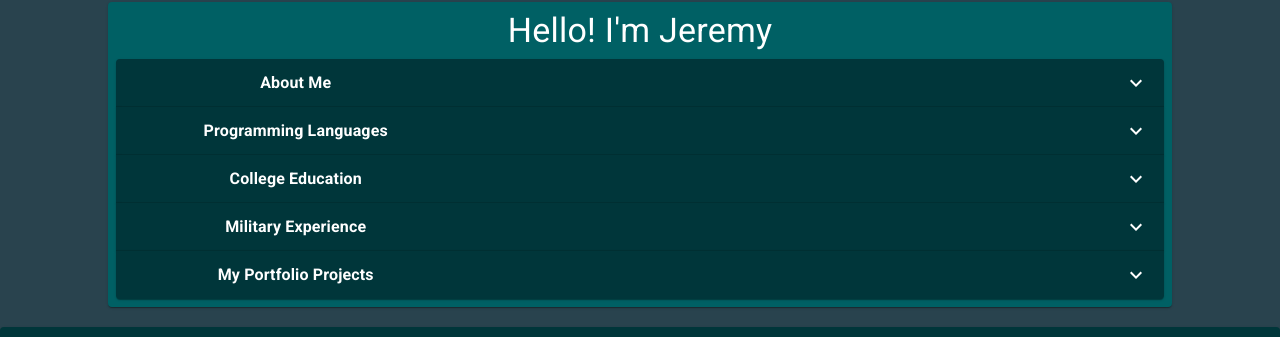
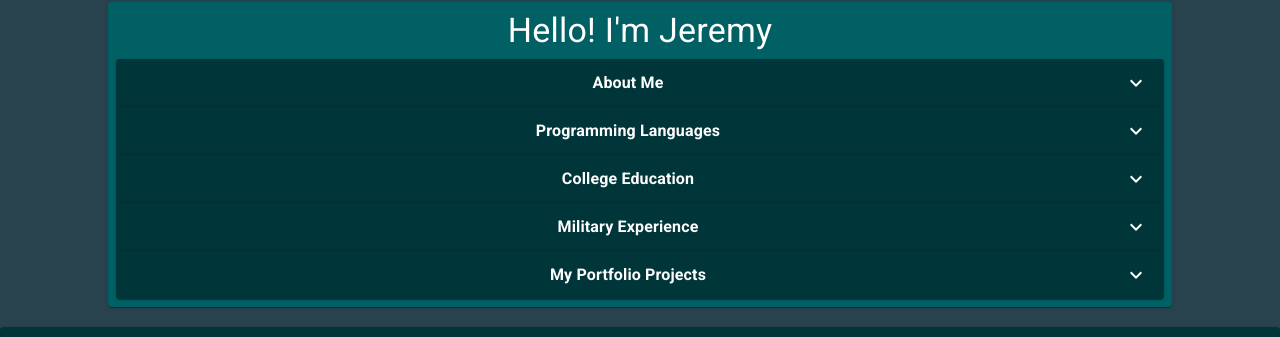
Before and after one commit to JeremyDuncan/React-Portfolio-Site, a React (Create React App) app: page / in a window 1280 px wide. Shown: the part 119-456 px from the top of the page. Built offline with nearby package versions, Linux system fonts and the light colour scheme.

Commit message:
fixed margins

```diff
--- a/src/components/AboutMe.js
+++ b/src/components/AboutMe.js
@@ -44,7 +44,7 @@ export default function ControlledAccordions() {
           aria-controls="panel1bh-content"
           id="panel1bh-header"
         >
-          <Typography sx={{ width: "33%", flexShrink: 0, fontWeight: "bold" }}>
+          <Typography sx={{ width: "33%", flexShrink: 0, fontWeight: "bold", margin: { md: "auto", lg: "auto", sm: "auto" }  }}>
             About Me
           </Typography>
         </AccordionSummary>
@@ -92,7 +92,7 @@ export default function ControlledAccordions() {
           aria-controls="panel2bh-content"
           id="panel2bh-header"
         >
-          <Typography sx={{ width: "33%", flexShrink: 0, fontWeight: "bold" }}>
+          <Typography  sx={{ width: "33%", flexShrink: 0, fontWeight: "bold", margin: { md: "auto", lg: "auto", sm: "auto" } }}>
             Programming Languages
           </Typography>
         </AccordionSummary>
@@ -123,23 +123,22 @@ export default function ControlledAccordions() {
       <Accordion
         sx={{ bgcolor: "primary.dark", color: "primary.contrastText" }}
         expanded={expanded === "panel3"}
-        onChange={handleChange("panel3")}>
-
+        onChange={handleChange("panel3")}
+      >
         <AccordionSummary
           expandIcon={<ExpandMoreIcon sx={{ color: "primary.contrastText" }} />}
           aria-controls="panel3bh-content"
-          id="panel3bh-header">
-
-          <Typography sx={{ width: "33%", flexShrink: 0, fontWeight: "bold" }}>
+          id="panel3bh-header"
+        >
+          <Typography sx={{ width: "33%", flexShrink: 0, fontWeight: "bold", margin: { md: "auto", lg: "auto", sm: "auto" }  }}>
             College Education
           </Typography>
-
         </AccordionSummary>
         <AccordionDetails
-          sx={{ bgcolor: "secondary.main", color: "primary.contrastText" }}>
-
-          <College />{/* <<-========= College Component ===============> */}
-
+          sx={{ bgcolor: "secondary.main", color: "primary.contrastText" }}
+        >
+          <College />
+          {/* <<-========= College Component ===============> */}
         </AccordionDetails>
       </Accordion>
       {/* =============== === ACCORDIAN END === =============================*/}
@@ -156,14 +155,15 @@ export default function ControlledAccordions() {
           aria-controls="panel4bh-content"
           id="panel4bh-header"
         >
-          <Typography sx={{ width: "33%", flexShrink: 0, fontWeight: "bold" }}>
+          <Typography sx={{ width: "33%", flexShrink: 0, fontWeight: "bold", margin: { md: "auto", lg: "auto", sm: "auto" }  }}>
             Military Experience
           </Typography>
         </AccordionSummary>
         <AccordionDetails
           sx={{ bgcolor: "secondary.main", color: "primary.contrastText" }}
         >
-          <MilitaryExp/>{/* <<-========= MilitaryExp Component ===============> */}
+          <MilitaryExp />
+          {/* <<-========= MilitaryExp Component ===============> */}
         </AccordionDetails>
       </Accordion>
       {/* =============== === ACCORDIAN END === =============================*/}
@@ -180,7 +180,7 @@ export default function ControlledAccordions() {
           aria-controls="panel4bh-content"
           id="panel4bh-header"
         >
-          <Typography sx={{ width: "33%", flexShrink: 0, fontWeight: "bold" }}>
+          <Typography sx={{ width: "33%", flexShrink: 0, fontWeight: "bold", margin: { md: "auto", lg: "auto", sm: "auto" } }}>
             My Portfolio Projects
           </Typography>
         </AccordionSummary>
@@ -191,7 +191,8 @@ export default function ControlledAccordions() {
             These are some of my projects.
           </Typography>
           {/*=== ===*/}
-          <Projects /> {/*<== === === === === === === === === === {COMPONENT} */}
+          <Projects />{" "}
+          {/*<== === === === === === === === === === {COMPONENT} */}
           {/*=== ===*/}
         </AccordionDetails>
       </Accordion>
```
